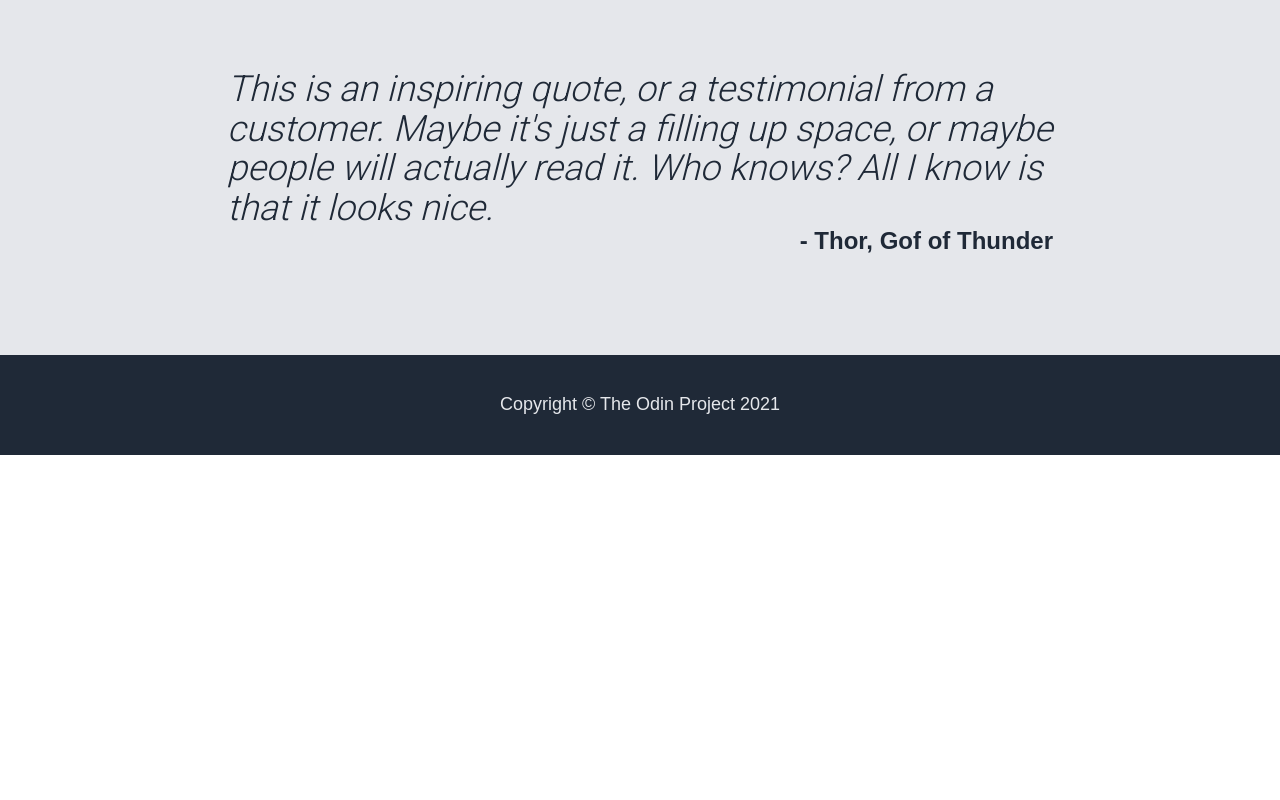
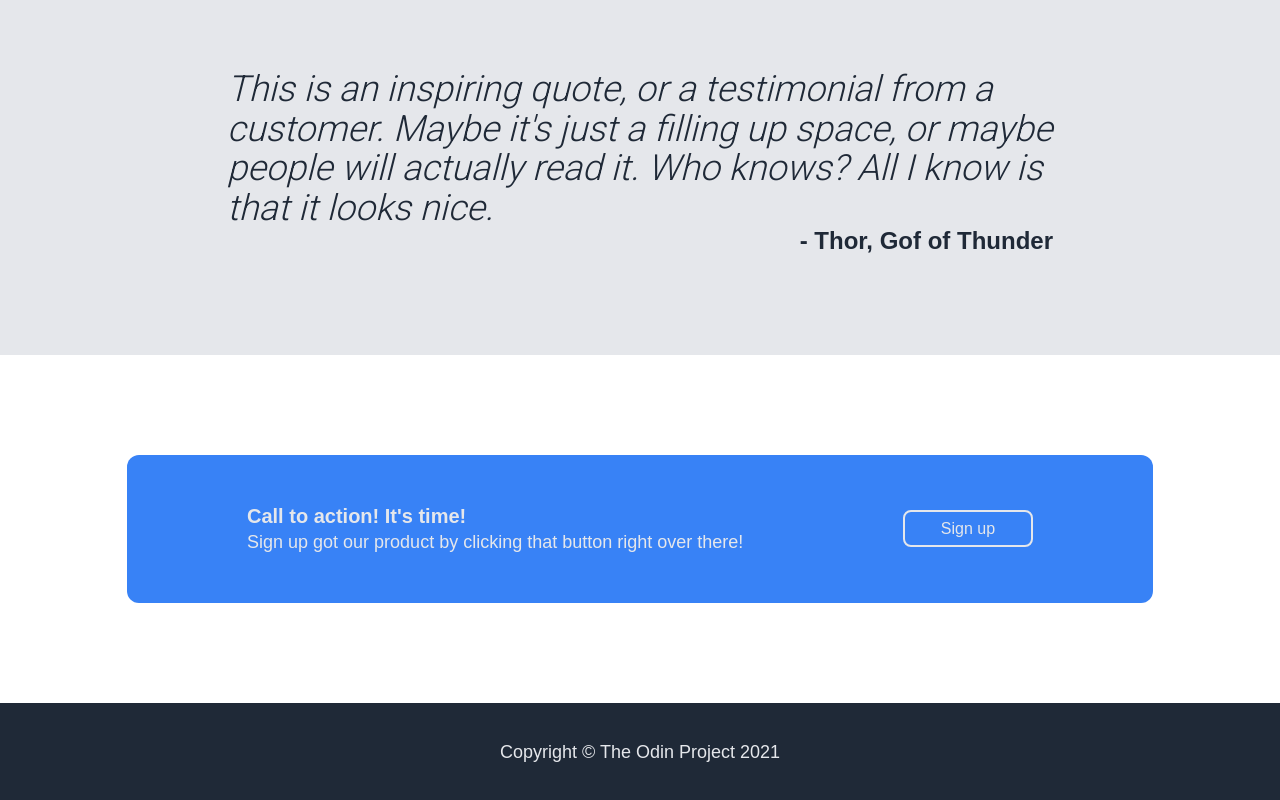
Before and after one commit to ClaudioCamba/top-landing-page, a plain HTML site: page index.html in a window 1280 px wide. Shown: the part 1088-1888 px from the top of the page. Before the commit the page ends 1543 px from the top, so only its background shows below. Drawn offline with Linux system fonts and the light colour scheme.

Commit message:
Add content and styling for 'call to action' section

```diff
--- a/css/style.css
+++ b/css/style.css
@@ -105,7 +105,9 @@ blockquote {
 .header-hero p,
 .left button,
 .img-txt-wrap p,
-.footer p {
+.footer p,
+.banner-wrap h3,
+.banner-wrap p {
   font-size: 18px;
   color: #e5e7eb;
 }
@@ -131,6 +133,16 @@ section h2 {
   font-weight: 100;
   font-style: italic;
   color: #1f2937;
+}
+
+/* Button style */
+button {
+  background-color: #3882f6;
+  color: #e5e7eb;
+  padding: 8px;
+  border-radius: 8px;
+  width: 130px;
+  border: 2px solid #3882f6;
 }
 
 /* Header ==================== */
@@ -161,13 +173,13 @@ section h2 {
   padding-bottom: 12px;
   line-height: 1.2;
 }
-.left button {
+/* .left button {
   background-color: #3882f6;
   color: #e5e7eb;
   padding: 10px;
   border-radius: 8px;
   width: 130px;
-}
+} */
 
 /* Main Section 1 ==================== */
 .main-section-1 h2 {
@@ -210,6 +222,29 @@ section h2 {
   margin-right: auto;
 }
 
+/* Main Section 3 ==================== */
+.main-section-3 {
+  padding: 100px 0;
+}
+.banner-wrap {
+  padding: 50px 120px;
+  background-color: #3882f6;
+  border-radius: 12px;
+  display: flex;
+  justify-content: space-between;
+  align-items: center;
+}
+.banner-wrap h3 {
+  font-weight: 900;
+  font-size: 20px;
+  margin-bottom: 6px;
+}
+
+.banner-wrap button {
+  border: 2px solid #e5e7eb;
+  margin-left: 18px;
+}
+
 /* Footer ==================== */
 .footer {
   text-align: center;
--- a/index.html
+++ b/index.html
@@ -68,6 +68,18 @@
             <address>- Thor, Gof of Thunder</address>
           </div>
         </section>
+        <section class="main-section-3">
+          <div class="banner-wrap">
+            <div class="banner-text">
+              <h3>Call to action! It's time!</h3>
+              <p>
+                Sign up got our product by clicking that button right over
+                there!
+              </p>
+            </div>
+            <button>Sign up</button>
+          </div>
+        </section>
       </main>
       <footer class="footer">
         <p>Copyright &copy; The Odin Project 2021</p>
```
